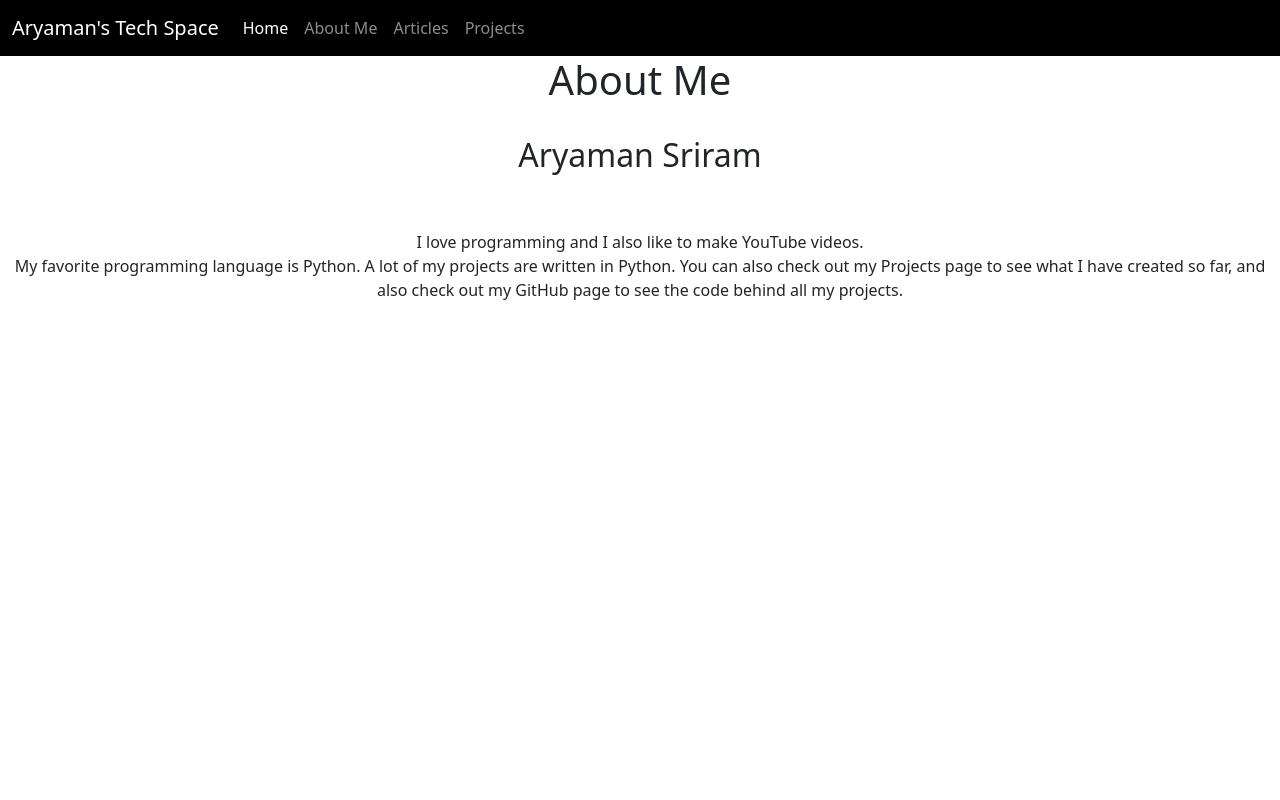
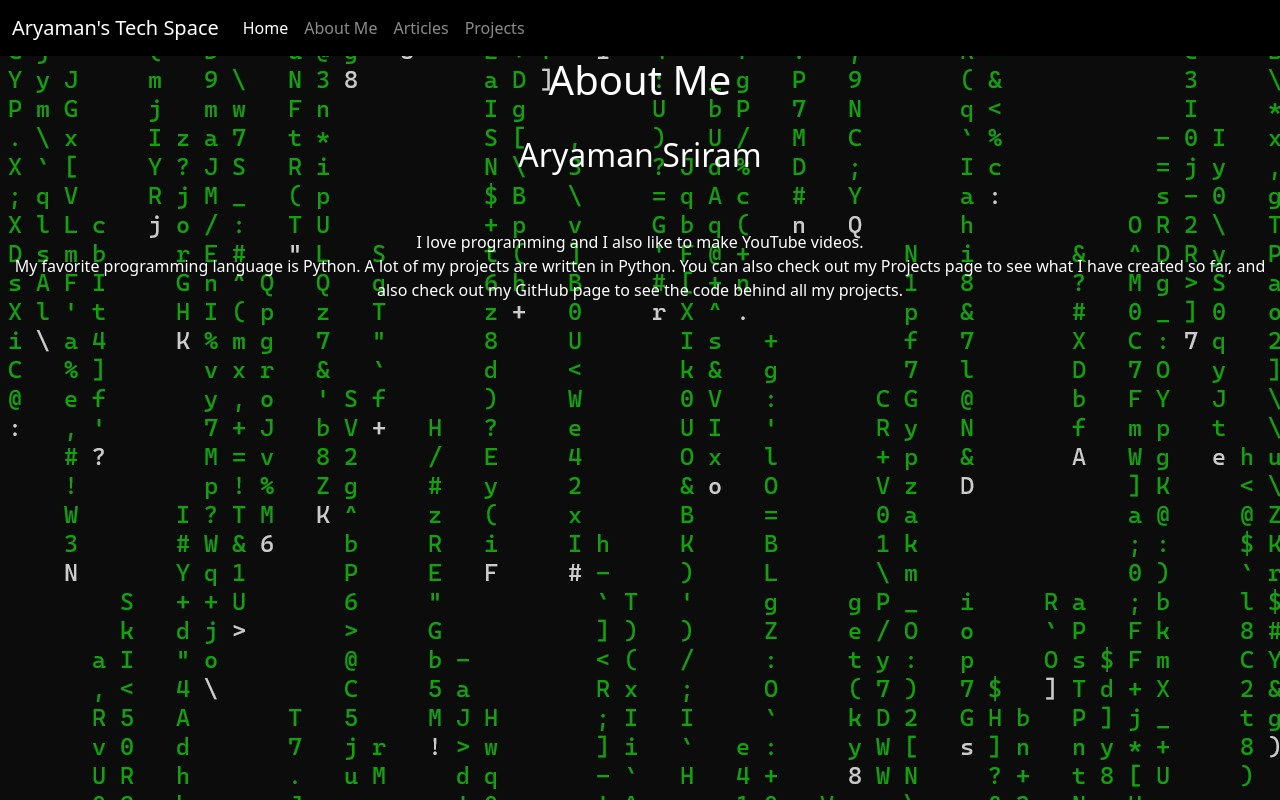
Before and after one commit to crazycheetah42/aryatechspace, a plain HTML site: page aboutme.html in a window 1280 px wide. Drawn offline with nearby package versions, Linux system fonts and the light colour scheme.

Commit message:
Update HTML and CSS

```diff
--- a/aboutme.html
+++ b/aboutme.html
@@ -6,7 +6,7 @@
         <link href="https://cdn.jsdelivr.net/npm/bootstrap@5.3.0/dist/css/bootstrap.min.css" rel="stylesheet">
         <link rel="stylesheet" href="https://cdnjs.cloudflare.com/ajax/libs/font-awesome/4.7.0/css/font-awesome.min.css">
     </head>
-    <body>
+    <body class="website_body">
         <nav class="navbar navbar-expand-lg navbar-light bg-light navbar-dark shadow-5-strong" id="website_navbar">
             <div class="container-fluid" id="navbar_container">
               <a class="navbar-brand" href="https://aryatechspace.com">Aryaman's Tech Space</a>
--- a/style.css
+++ b/style.css
@@ -2,7 +2,7 @@
     background-color: black !important;
     color: white !important;
 }
-#website_body {
+.website_body {
     background: url(background.jpg);
     color: white;
 }
```
Also changed, not shown: index.html (+1 -1 lines).
